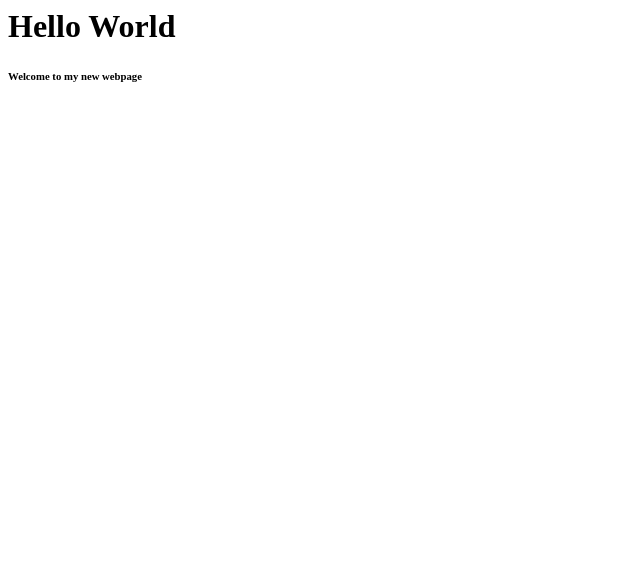
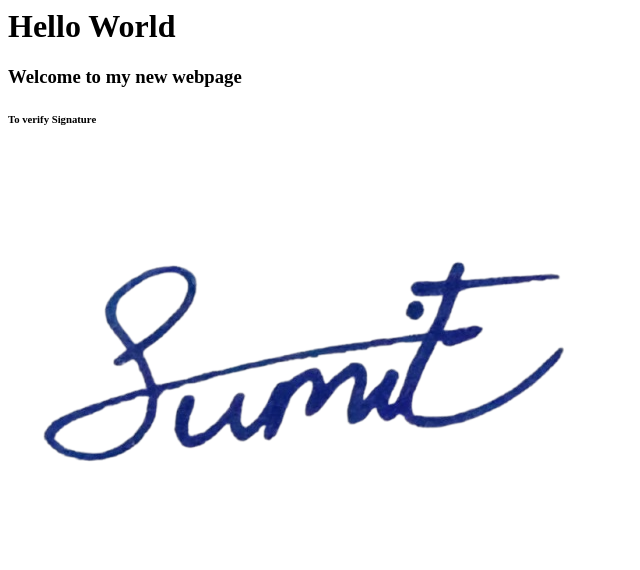
Before and after one commit to Sm2101/WebPage, a plain HTML site: page index.html in a window 1280 px wide. Shown: the whole page, without its empty margins (0-640 px from the left). Drawn offline with Linux system fonts and the light colour scheme.

Commit message:
Replace h6 with h3 and add signature image

```diff
--- a/index.html
+++ b/index.html
@@ -6,9 +6,10 @@
     <h1>
       Hello World
     </h1>
-    <h6>
+    <h3>
       Welcome to my new webpage
-    </h6>
-
+    </h3>
+    <h6>To verify Signature</h6>
+    <img src="Signature.png">
   </body>
 </html>
```
